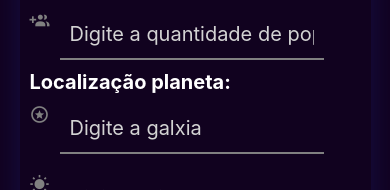
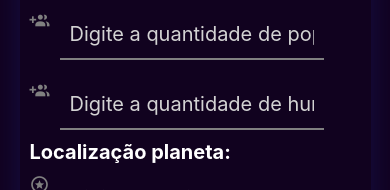
Before and after one commit to Liviadbelao/Exerc-cioPlanetas, a React Native app: screen /Form in a window 390 px wide. Shown: the part 303-493 px from the top of the page. Built offline with nearby package versions, Linux system fonts and the light colour scheme.

Commit message:
feat: errinhos

```diff
--- a/src/data/PlanetasLista.js
+++ b/src/data/PlanetasLista.js
@@ -5,9 +5,10 @@ export const mapas =
     natureza: "Minerais",
     data: "04/11/2022",
     populacao: "200",
+    humanos: "100",
     galaxia: "Via lactea",
     sisSolar: "sol",
-    coordenadas: "122-22-2",
+    coordenadas: "122222",
     governante: "Livia",
     titulo: "presidente",
     corPrimaria:"#90EE90",
--- a/src/models/Planeta/Planeta.js
+++ b/src/models/Planeta/Planeta.js
@@ -1,13 +1,14 @@
 
 
 export default class Planeta {
-    constructor(nome, natureza, data, populacao, galaxia, sisSolar, coordenadas, governante, titulo, corPrimaria, corSecundaria) {
+    constructor(nome, natureza, data, populacao, humanos, galaxia, sisSolar, coordenadas, governante, titulo, corPrimaria, corSecundaria) {
 
         this.id = this.gerarId();
         this.nome = nome;
         this.natureza = natureza;
         this.data = data;
         this.populacao = populacao;
+        this.humanos = humanos;
         this.galaxia = galaxia;
         this.sisSolar = sisSolar;
         this.coordenadas = coordenadas;
--- a/src/models/Planeta/Planetas.js
+++ b/src/models/Planeta/Planetas.js
@@ -20,7 +20,7 @@
         this.planetas = this.planetas.filter(planeta=> planeta.id !== id)
     }
 
-    update(id, nome, natureza, data, populacao, galaxia, sisSolar, coordenadas, governante, titulo, corPrimaria, corSecundaria){
+    update(id, nome, natureza, data, populacao,humanos, galaxia, sisSolar, coordenadas, governante, titulo, corPrimaria, corSecundaria){
         const planeta = this.getPlanetaById(id);
 
         if(planeta){
@@ -28,6 +28,7 @@
             planeta.natureza = natureza;
             planeta.data = data;
             planeta.populacao = populacao;
+            planeta.humanos = humanos;
             planeta.galaxia = galaxia;
             planeta.sisSolar = sisSolar;
             planeta.coordenadas = coordenadas;
@@ -40,7 +41,7 @@
     }
 }
 const listaPlanetas = new Planetas();
-const newPlaneta = new Planeta(mapas.nome, mapas.natureza, mapas.data, mapas.populacao, mapas.galaxia, mapas.sisSolar, mapas.coordenadas, mapas.governante, mapas.titulo, mapas.corPrimaria, mapas.corSecundaria);
+const newPlaneta = new Planeta(mapas.nome, mapas.natureza, mapas.data, mapas.populacao, mapas.humanos, mapas.galaxia, mapas.sisSolar, mapas.coordenadas, mapas.governante, mapas.titulo, mapas.corPrimaria, mapas.corSecundaria);
 listaPlanetas.addPlaneta(newPlaneta);
 
 export default listaPlanetas;
--- a/src/screens/Detalhes/index.jsx
+++ b/src/screens/Detalhes/index.jsx
@@ -51,6 +51,7 @@ export default function Detalhes({ route }) {
         <Text style={styles.text}>Recursos Naturais: {data.natureza}</Text>
         <Text style={styles.text}>Data de Conquista: {new Date(data.data).toLocaleDateString()}</Text>
         <Text style={styles.text}>População: {data.populacao}</Text>
+        <Text style={styles.text}>População humana: {data.humanos}</Text>
         <Text style={styles.text}>Galxia: {data.galaxia}</Text>
         <Text style={styles.text}>Sistema Solar: {data.sisSolar}</Text>
         <Text style={styles.text}>Coordenadas: {data.coordenadas}</Text>
--- a/src/screens/Form/index.jsx
+++ b/src/screens/Form/index.jsx
@@ -27,6 +27,7 @@ export default function Form({ route }) {
   const [nome, setNome] = useState("");
   const [natureza, setNatureza] = useState("");
   const [populacao, setPopulacao] = useState("");
+  const [humanos, setHumanos] = useState("")
   const [galaxia, setGalaxia] = useState("");
   const [sisSolar, setSisSolar] = useState("");
   const [coordenadas, setCoordenadas] = useState("");
@@ -70,6 +71,7 @@ export default function Form({ route }) {
       setNatureza(planeta.natureza);
       setDate(new Date());
       setPopulacao(planeta.populacao);
+      setPopulacao(planeta.humanos);
       setGalaxia(planeta.galaxia);
       setSisSolar(planeta.sisSolar);
       setCoordenadas(planeta.coordenadas);
@@ -91,6 +93,7 @@ export default function Form({ route }) {
         natureza,
         date,
         populacao,
+        humanos,
         galaxia,
         sisSolar,
         coordenadas,
@@ -105,25 +108,30 @@ export default function Form({ route }) {
         nome == "" ||
         natureza == "" ||
         populacao == "" ||
+        humanos == "" ||
         galaxia == "" ||
         sisSolar == "" ||
         coordenadas == "" ||
         governante == "" ||
-        titulo == ""
+        titulo == "" ||
+        corPrimaria== "#000000"||
+        corSecundaria== "#000000"
       ) {
         setMsgErro(true);
-      }else if(parseInt(populacao) < 0){
+      }else if(parseInt(populacao) < 0 || parseInt(humanos)<0){
          setMsg(true)
       }else if(date > new Date()){
          setMsgData(true)
       } else {
         setMsgErro(false);
-
+        setMsg(false)
+        setMsgData(false)
         const newPlaneta = new Planeta(
           nome,
           natureza,
           date,
           populacao,
+          humanos,
           galaxia,
           sisSolar,
           coordenadas,
@@ -222,6 +230,7 @@ export default function Form({ route }) {
     setGalaxia("");
     setGovernante("");
     setTitulo("");
+    setHumanos("")
     setSisSolar("");
     setPopulacao("");
 
@@ -264,6 +273,17 @@ export default function Form({ route }) {
               placeholderTextColor={'#D3D3D3'}
             />
           </View>
+          <View style={styles.box}>
+            <Icon style={styles.iconStyle} name="account-multiple-plus"></Icon>
+            <TextInput
+              style={styles.input}
+              placeholder="Digite a quantidade de humanos"
+              onChangeText={setHumanos}
+              value={humanos}
+              keyboardType="numeric"
+              placeholderTextColor={'#D3D3D3'}
+            />
+          </View>
           <Text style={styles.text}>Localização planeta:</Text>
           <View style={styles.box}>
             <Icon style={styles.iconStyle} name="star-circle-outline"></Icon>
@@ -293,6 +313,7 @@ export default function Form({ route }) {
               placeholder="Digite as coordenadas"
               onChangeText={setCoordenadas}
               value={coordenadas}
+              maxLength={9}
               keyboardType="numeric"
               placeholderTextColor={'#D3D3D3'}
             />
@@ -344,8 +365,8 @@ export default function Form({ route }) {
             style={styles.cor}
           />
         </View>
-        {msgErro ? <Text style={styles.erro}>Preencha todos os campos</Text> : <Text></Text>}
-        {msg ? <Text style={styles.erro}>População não pode ser menor que 0</Text> : <Text></Text>}
+        {msgErro ? <Text style={styles.erro}>Preencha todos os campos, incluindo os de cores.</Text> : <Text></Text>}
+        {msg ? <Text style={styles.erro}>População nem a população humana podem ser menor que 0</Text> : <Text></Text>}
         {msgData ? <Text style={styles.erro}>A data não pode ser maior que o dia de hoje.</Text> : <Text></Text>}
         <TouchableOpacity style={styles.button} onPress={handleUserAction}>
           <Text>{isUpdate ? "Salvar Alterações" : "Criar Planeta"}</Text>
```
